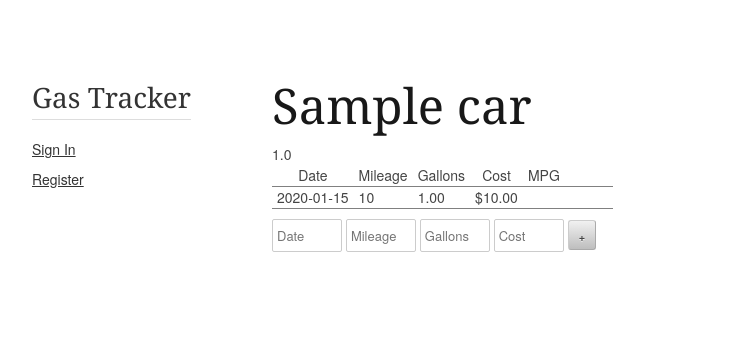
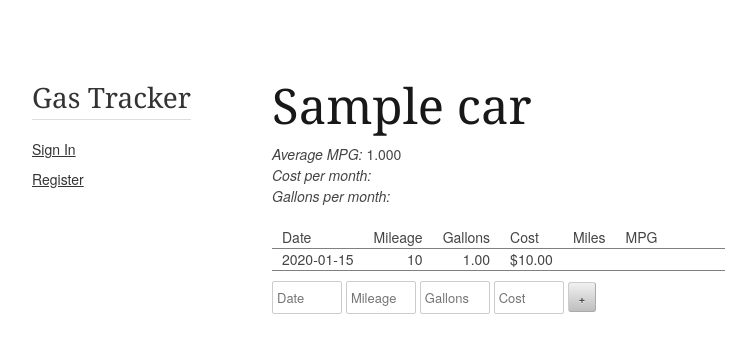
Before and after one commit to lwalen/car-manager, a Rails app: page /cars/1 in a window 1280 px wide. Shown: the top 353 px of the page, without its empty margins (138-894 px from the left). Run offline with Rails 7, Linux system fonts and the light colour scheme; tables that the repository leaves empty hold one stand-in row (values such as "Sample post"); style sheets or scripts are compiled from the project's sources; some libraries are stand-ins or nearby versions.

Commit message:
Added more stats, stars for primary car

```diff
--- a/app/assets/stylesheets/cars.css.scss
+++ b/app/assets/stylesheets/cars.css.scss
@@ -7,3 +7,22 @@ form.add-car {
 		display: inline;
 	}
 }
+
+header {
+	.stats p {
+		margin: 0;
+	}
+	margin-bottom: 20px;
+}
+
+.name {
+	h4, a, img {
+		display: inline;
+	}
+
+	img {
+		vertical-align: top;
+		position: relative;
+		top: 2px;
+	}
+}
--- a/app/assets/stylesheets/records.css.scss
+++ b/app/assets/stylesheets/records.css.scss
@@ -1,11 +1,19 @@
 
 table.records {
+	th {
+		text-align: left;
+	}
+
+	td {
+		text-align: right;
+	}
+
 	tr,  td {
 		border-bottom: 1px solid gray;
 	}
 
 	td,  th {
-		padding: 0px 5px;
+		padding: 0px 10px;
 	}
 
 	td.delete a {
--- a/app/views/cars/show.html.haml
+++ b/app/views/cars/show.html.haml
@@ -1,5 +1,13 @@
-%h1= @car
-.mpg= @car.mpg
+%header
+	%h1= @car
+	.stats
+		%p
+			%em Average MPG:
+			= number_with_precision @car.mpg, precision: 3
+		%p
+			%em Cost per month:
+		%p
+			%em Gallons per month:
 #records
 	- if @records.empty?
 		%p no records yet!
--- a/app/views/layouts/application.html.haml
+++ b/app/views/layouts/application.html.haml
@@ -12,12 +12,14 @@
 			//		= notice
 			.three.columns.sidebar
 				%nav
-					%h3= link_to "Gas Tracker", root_url
-					%ul
-						- if user_signed_in?
+					- if user_signed_in?
+						%h3= link_to "Gas Tracker", root_url, title: 'View primary car'
+						%ul
 							%li= link_to "Cars", cars_url
 							%li= link_to "Sign Out", signout_url
-						- else
+					- else
+						%h3= link_to "Gas Tracker", root_url if !user_signed_in?
+						%ul
 							%li= link_to "Sign In", signin_url
 							%li= link_to "Register", register_url
 				&nbsp;
--- a/app/views/records/_list.html.haml
+++ b/app/views/records/_list.html.haml
@@ -6,6 +6,7 @@
 			%th Mileage
 			%th Gallons
 			%th Cost
+			%th Miles
 			%th MPG
 			%th
 	%tbody>
@@ -15,5 +16,6 @@
 				%td= rec.mileage
 				%td= number_with_precision(rec.gallons, precision: 2)
 				%td= number_to_currency(rec.cost)
+				%td= rec.mileage - records[i-1].mileage if i != 0
 				%td= (rec.mileage - records[i-1].mileage) / rec.gallons if i != 0
 				%td.delete= link_to 'delete', rec, method: :delete
```
Also changed, not shown: app/views/cars/index.html.haml (+4 -3 lines), app/assets/images/empty_star.png (added), app/assets/images/star.png (added), 8 other files.
